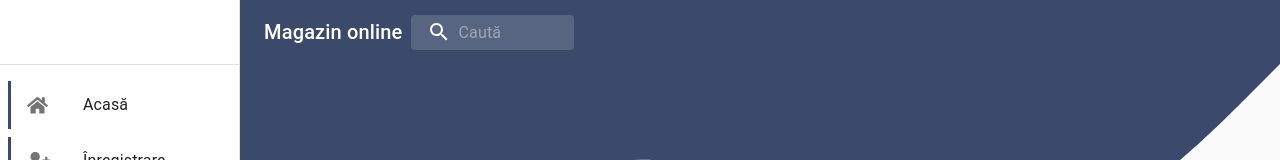
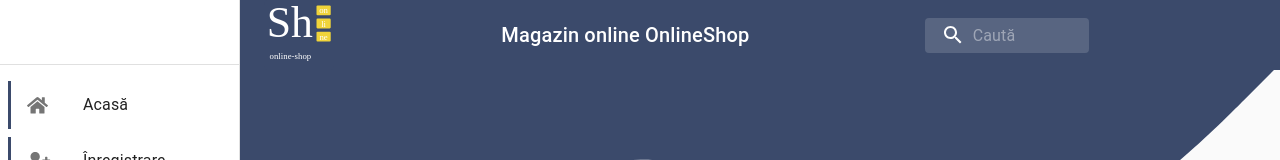
Before and after one commit to rares985/online-shop, a React app in the folder client/: page /catalog in a window 1280 px wide. Shown: the top 160 px of the page. Built offline with nearby package versions, Linux system fonts and the light colour scheme.

Commit message:
Added styling to catalog page

```diff
--- a/client/public/index.html
+++ b/client/public/index.html
@@ -2,11 +2,8 @@
 <html lang="en">
   <head>
     <meta charset="utf-8" />
-    <link
-      rel="shortcut icon"
-      type="image/svg"
-      href="http://www.myiconfinder.com/uploads/iconsets/16-16-d32c83beff4bc12103fc2aae5e207be3-volleyball.png"
-    />
+    <link rel="shortcut icon" type="image/svg" href="../src/assets/online-shop.svg" />
+
     <link rel="stylesheet" href="https://fonts.googleapis.com/icon?family=Material+Icons" />
     <meta
       name="viewport"
--- a/client/src/App/App.jsx
+++ b/client/src/App/App.jsx
@@ -114,7 +114,7 @@ const App = (props) => {
   return (
     <>
       {/* <SearchAppBar /> */}
-      <ResponsiveDrawerWithSearchbar title="Magazin online" links={links}>
+      <ResponsiveDrawerWithSearchbar title="Magazin online OnlineShop" links={links}>
         <CssBaseline>
           <Container fluid="true" maxWidth="lg">
             <Router>
--- /dev/null
+++ b/client/src/components/ElementLogo.jsx
@@ -0,0 +1,87 @@
+import React from 'react';
+
+const ElementLogo = () => {
+  return (
+    <svg
+      xmlns="http://www.w3.org/2000/svg"
+      width="5em"
+      height="5em"
+      viewBox="0 0 256 256"
+      strokeLinecap="round"
+      strokeLinejoin="round"
+      style={{ 'dominant-baseline': 'hanging' }}
+    >
+      <rect width="256" height="256" fill="#3b4a6b" rx="16" ry="16" />
+      <text
+        x="10"
+        y="20"
+        textAnchor="start"
+        fill="#ffffff"
+        fontSize="160"
+        fontStyle="normal"
+        fontFamily="Ubuntu Mono"
+      >
+        Sh
+      </text>
+      <g transform="translate(192, 20)">
+        <rect width="52" height="36" rx="4" ry="4" fill="#f0d43a" />
+        <text
+          x="26"
+          y="18"
+          alignmentBaseline="central"
+          textAnchor="middle"
+          fill="#ffffff"
+          fontSize="32"
+          fontStyle="normal"
+          fontFamily="Ubuntu Mono"
+        >
+          on
+        </text>
+      </g>
+      <g transform="translate(192, 68)">
+        <rect width="52" height="36" rx="4" ry="4" fill="#f0d43a" />
+        <text
+          x="26"
+          y="18"
+          alignmentBaseline="central"
+          textAnchor="middle"
+          fill="#ffffff"
+          fontSize="32"
+          fontStyle="normal"
+          fontFamily="Ubuntu Mono"
+        >
+          li
+        </text>
+      </g>
+      <g transform="translate(192, 116)">
+        <rect width="52" height="36" rx="4" ry="4" fill="#f0d43a" />
+        <text
+          x="26"
+          y="18"
+          alignmentBaseline="central"
+          textAnchor="middle"
+          fill="#ffffff"
+          fontSize="32"
+          fontStyle="normal"
+          fontFamily="Ubuntu Mono"
+        >
+          ne
+        </text>
+      </g>
+      <text
+        x="20"
+        y="192"
+        alignmentBaseline="hanging"
+        textAnchor="start"
+        fill="#ffffff"
+        fontSize="32"
+        fontStyle="normal"
+        fontFamily="Ubuntu Mono"
+      >
+        online-shop
+      </text>
+    </svg>
+  );
+};
+
+export default ElementLogo;
--- a/client/src/components/OrderPreview.jsx
+++ b/client/src/components/OrderPreview.jsx
@@ -13,7 +13,7 @@ import Typography from '@material-ui/core/Typography';
 
 const useStyles = makeStyles((theme) => ({
   paper: {
-    margin: theme.spacing(3, 1, 3, 1),
+    margin: theme.spacing(3, 2, 3, 2),
   },
   mouseIn: {
     transform: 'scale(1.05)',
--- a/client/src/components/ProductCard.jsx
+++ b/client/src/components/ProductCard.jsx
@@ -17,7 +17,16 @@ import { faCartPlus, faChevronDown, faHeart, faEllipsisV } from '@fortawesome/fr
 const useStyles = makeStyles((theme) => ({
   root: {
     maxWidth: 345,
+    transform: 'scale(1)',
+    transition: theme.transitions.create('transform', {
+      duration: theme.transitions.duration.shorter,
+    }),
+    marginBottom: theme.spacing(3),
   },
+  mouseOver: {
+    transform: 'scale(1.05)',
+  },
+
   media: {
     height: 0,
     paddingTop: '56.25%', // 16:9
@@ -41,6 +50,8 @@ const useStyles = makeStyles((theme) => ({
 const ProductCard = (props) => {
   const classes = useStyles();
   const [expanded, setExpanded] = React.useState(false);
+  const [mouseOver, setMouseOver] = React.useState(false);
+  const [shadow, setShadow] = React.useState(1);
 
   const {
     headerText,
@@ -55,8 +66,26 @@ const ProductCard = (props) => {
     setExpanded(!expanded);
   };
 
+  const handleMouseOver = () => {
+    if (!expanded) {
+      setShadow(3);
+      setMouseOver(true);
+    }
+  };
+
+  const handleMouseOut = () => {
+    setMouseOver(false);
+    setShadow(1);
+  };
+
   return (
-    <Card elevation={10} className={classes.root}>
+    <Card
+      elevation={shadow}
+      onMouseOver={handleMouseOver}
+      onMouseOut={handleMouseOut}
+      raised
+      className={clsx(classes.root, { [classes.mouseOver]: mouseOver })}
+    >
       <CardHeader
         avatar={
           <Avatar aria-label="recipe" className={classes.avatar}>
--- a/client/src/components/ResponsiveDrawerWithSearchbar.jsx
+++ b/client/src/components/ResponsiveDrawerWithSearchbar.jsx
@@ -20,6 +20,7 @@ import { FontAwesomeIcon } from '@fortawesome/react-fontawesome';
 import { faHeart } from '@fortawesome/free-solid-svg-icons';
 
 import SidebarLink from './SidebarLink';
+import ElementLogo from './ElementLogo';
 
 const drawerWidth = 240;
 
@@ -38,6 +39,11 @@ const useStyles = makeStyles((theme) => ({
       width: `calc(100% - ${drawerWidth}px)`,
       marginLeft: drawerWidth,
     },
+  },
+  toolBar: {
+    display: 'flex',
+    flexDirection: 'row',
+    justifyContent: 'space-between',
   },
   menuButton: {
     marginRight: theme.spacing(2),
@@ -155,7 +161,7 @@ const ResponsiveDrawerWithSearchbar = (props) => {
     <div className={classes.root}>
       <CssBaseline />
       <AppBar elevation={0} position="fixed" className={classes.appBar}>
-        <Toolbar>
+        <Toolbar className={classes.toolBar}>
           <IconButton
             color="inherit"
             aria-label="open drawer"
@@ -165,6 +171,7 @@ const ResponsiveDrawerWithSearchbar = (props) => {
           >
             <MenuIcon />
           </IconButton>
+          <ElementLogo />
           <Typography variant="h6" noWrap>
             {title}
           </Typography>
--- a/client/src/pages/Orders.jsx
+++ b/client/src/pages/Orders.jsx
@@ -10,6 +10,7 @@ import Tabs from '@material-ui/core/Tabs';
 import Tab from '@material-ui/core/Tab';
 import Typography from '@material-ui/core/Typography';
 import List from '@material-ui/core/List';
+import Box from '@material-ui/core/Box';
 
 import { FontAwesomeIcon } from '@fortawesome/react-fontawesome';
 import { faCheckCircle, faBan, faSpinner } from '@fortawesome/free-solid-svg-icons';
@@ -20,8 +21,10 @@ import OrderPreview from '../components/OrderPreview';
 const useStyles = makeStyles((theme) => ({
   pageTitle: {
     textAlign: 'center',
+    marginBottom: theme.spacing(3),
+  },
+  root: {
     marginTop: theme.spacing(-5),
-    marginBottom: theme.spacing(1),
   },
 }));
 
@@ -48,8 +51,8 @@ const Orders = (props) => {
   };
 
   return (
-    <Container maxWidth="lg" fluid="true">
-      <Typography variant="h2" element="h1" className={classes.pageTitle}>
+    <Container maxWidth="lg" fluid="true" className={classes.root}>
+      <Typography variant="h4" element="h1" className={classes.pageTitle}>
         Comenzile mele
       </Typography>
       <Paper elevation={4}>
```
Also changed, not shown: client/src/components/SearchAppBar.jsx (deleted, +0 -116 lines), client/src/assets/online-shop.svg (added).
